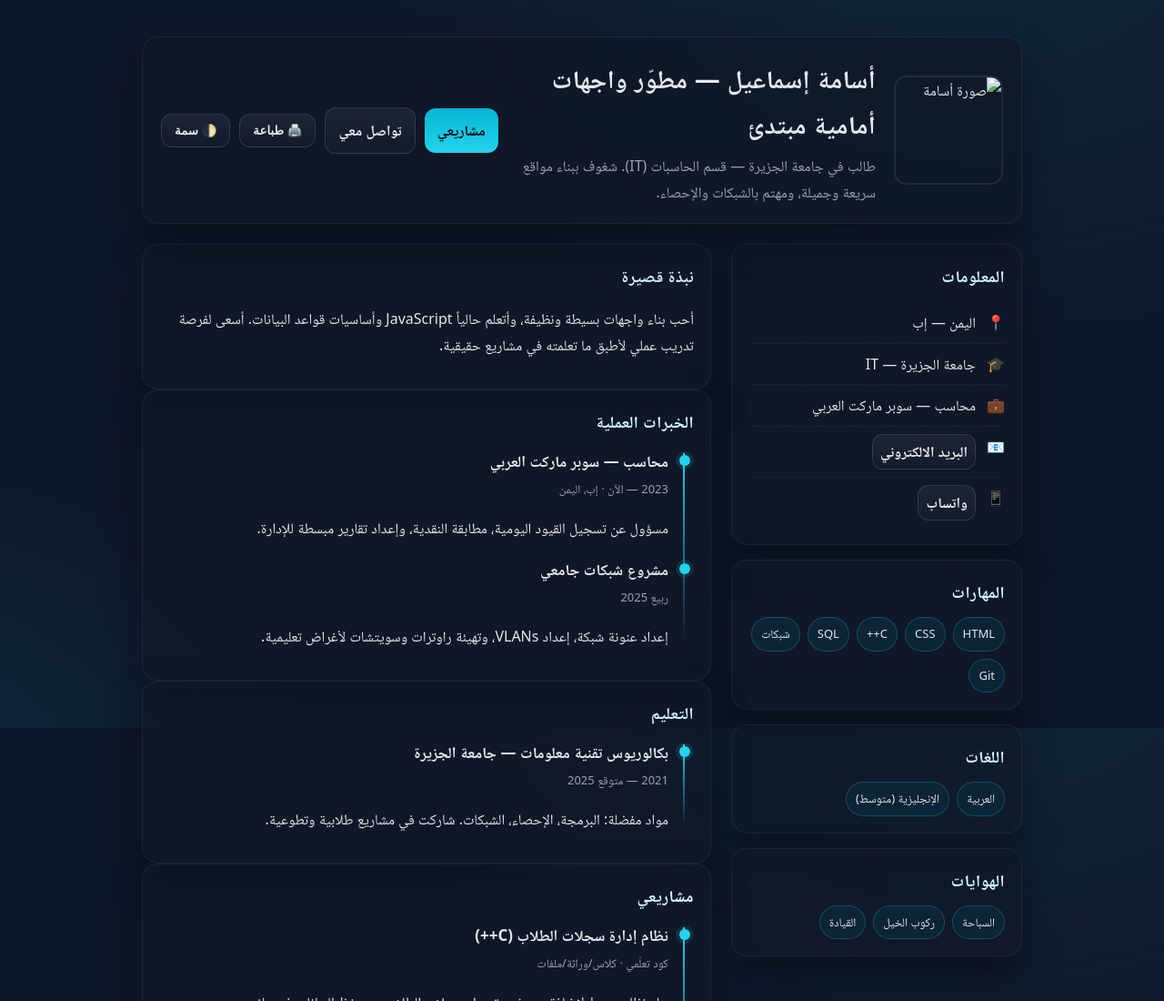
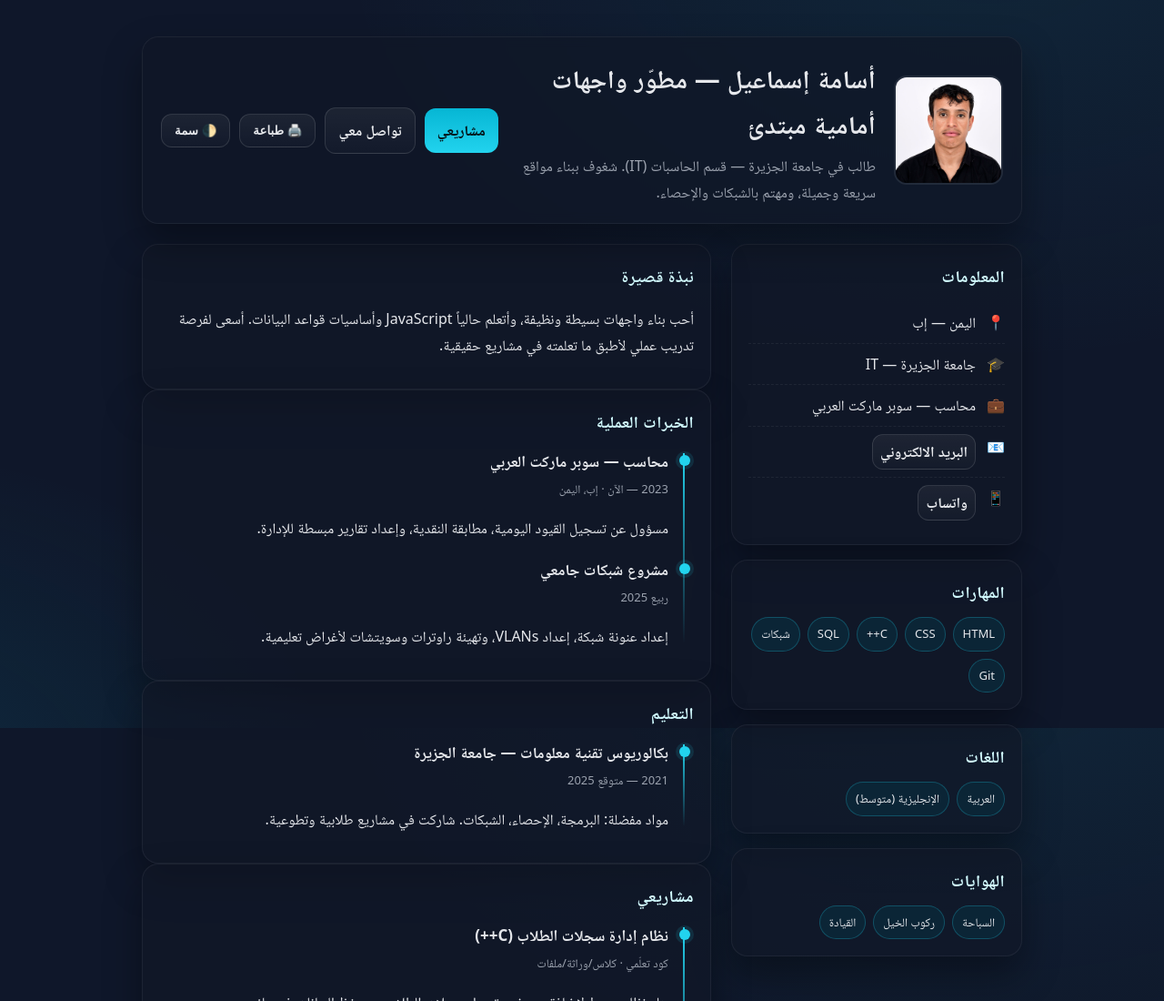
Before and after one commit to alhkateebosama-droid/my-web, a plain HTML site: page index.html in a window 1280 px wide. Shown: the top 1100 px of the page at 91% size. Drawn offline with Linux system fonts and the light colour scheme.

Commit message:
Update index.html
تنلا

```diff
--- a/index.html
+++ b/index.html
@@ -89,7 +89,7 @@ footer { text-align: center; color: var(--muted); margin: 26px 0 60px; font-size
   <div class="container">
     <header>
       <!-- ضع صورتك هنا -->
-      <img class="avatar" src="DSC2326.jpg" alt="صورة أسامة" /><div class="title">
+      <img class="avatar" src="_DSC2326.jpg" alt="صورة أسامة" /><div class="title">
     <h1>أسامة إسماعيل — مطوّر واجهات أمامية مبتدئ</h1>
     <p>طالب في جامعة الجزيرة — قسم الحاسبات (IT). شغوف ببناء مواقع سريعة وجميلة، ومهتم بالشبكات والإحصاء.</p>
   </div>
```
